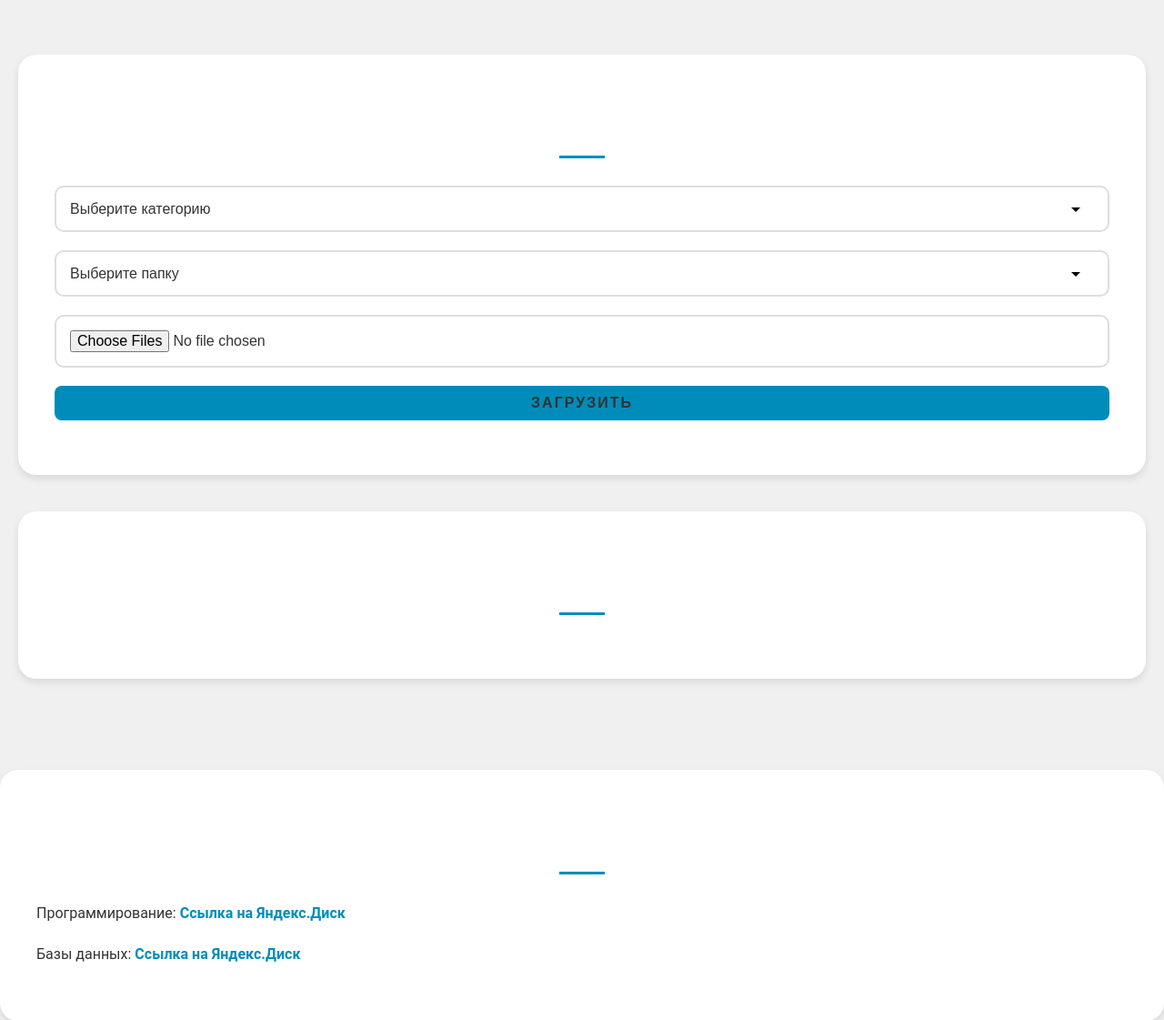
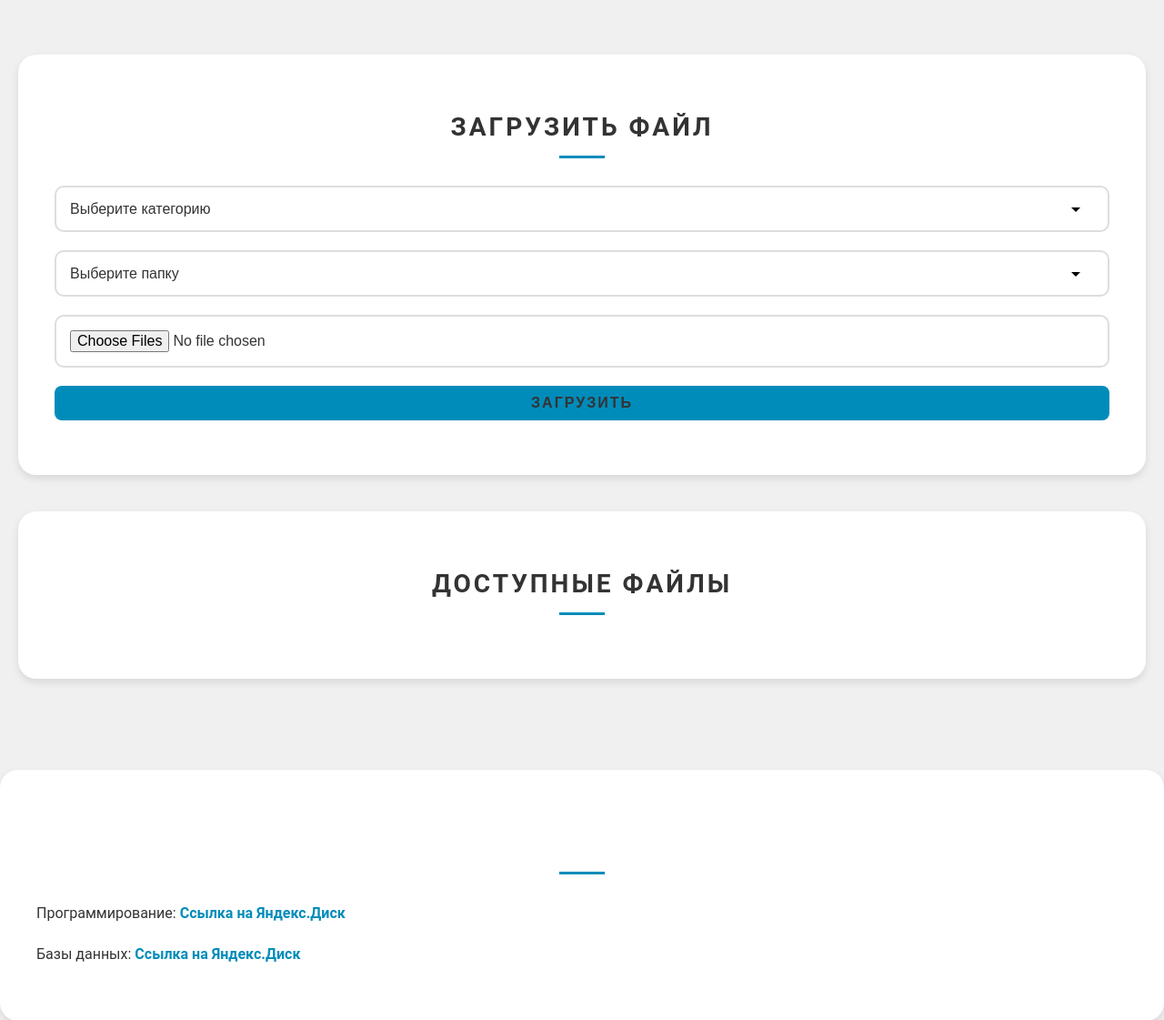
Before and after one commit to dmitriyg0r/prdsite, a PHP site: page /downloads/downloads.html in a window 1280 px wide. Shown: the part 113-1234 px from the top of the page at 91% size. Run offline with PHP 8.4, Linux system fonts and the light colour scheme.

Commit message:
фикс

```diff
--- a/downloads/downstyle.css
+++ b/downloads/downstyle.css
@@ -15,7 +15,6 @@
 
 .upload-section h2, .download-section h2 {
     margin-bottom: 30px;
-    color: var(--header-text);
     font-size: 28px;
     text-align: center;
     text-transform: uppercase;
```
